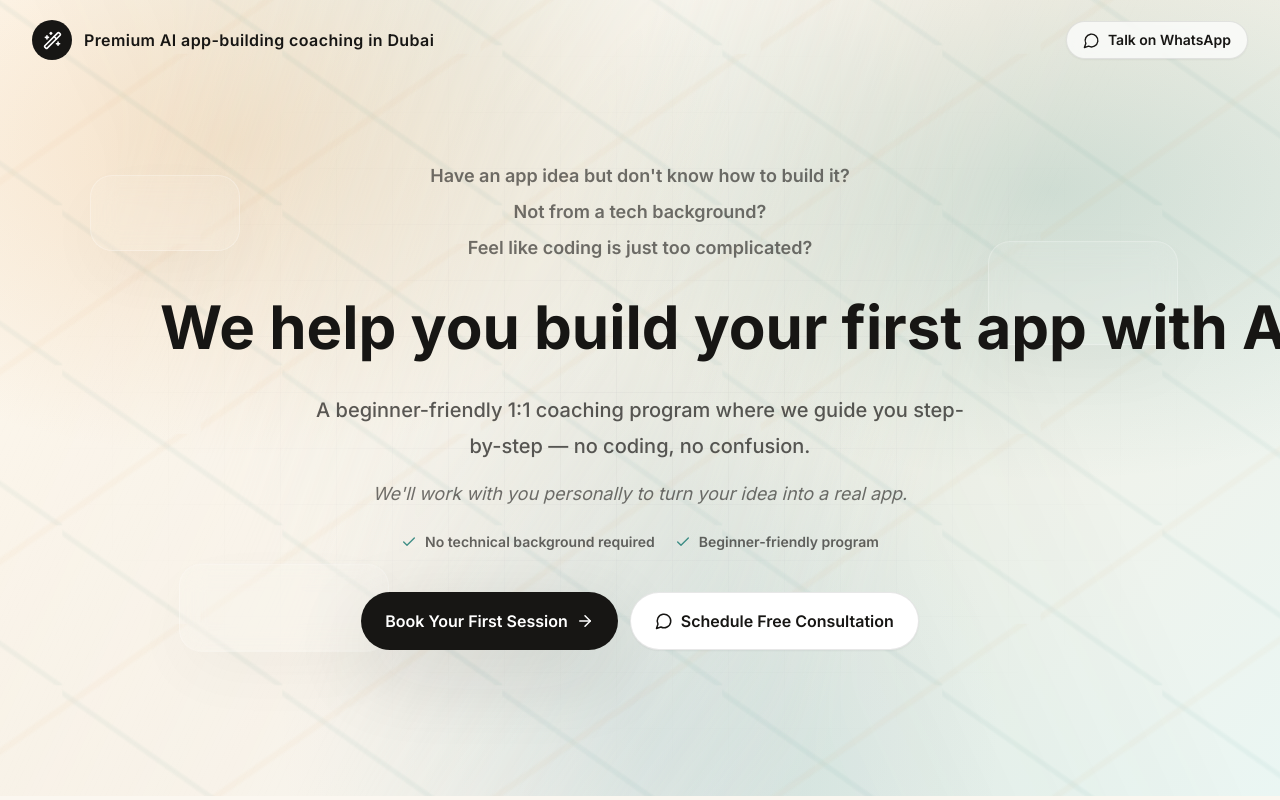
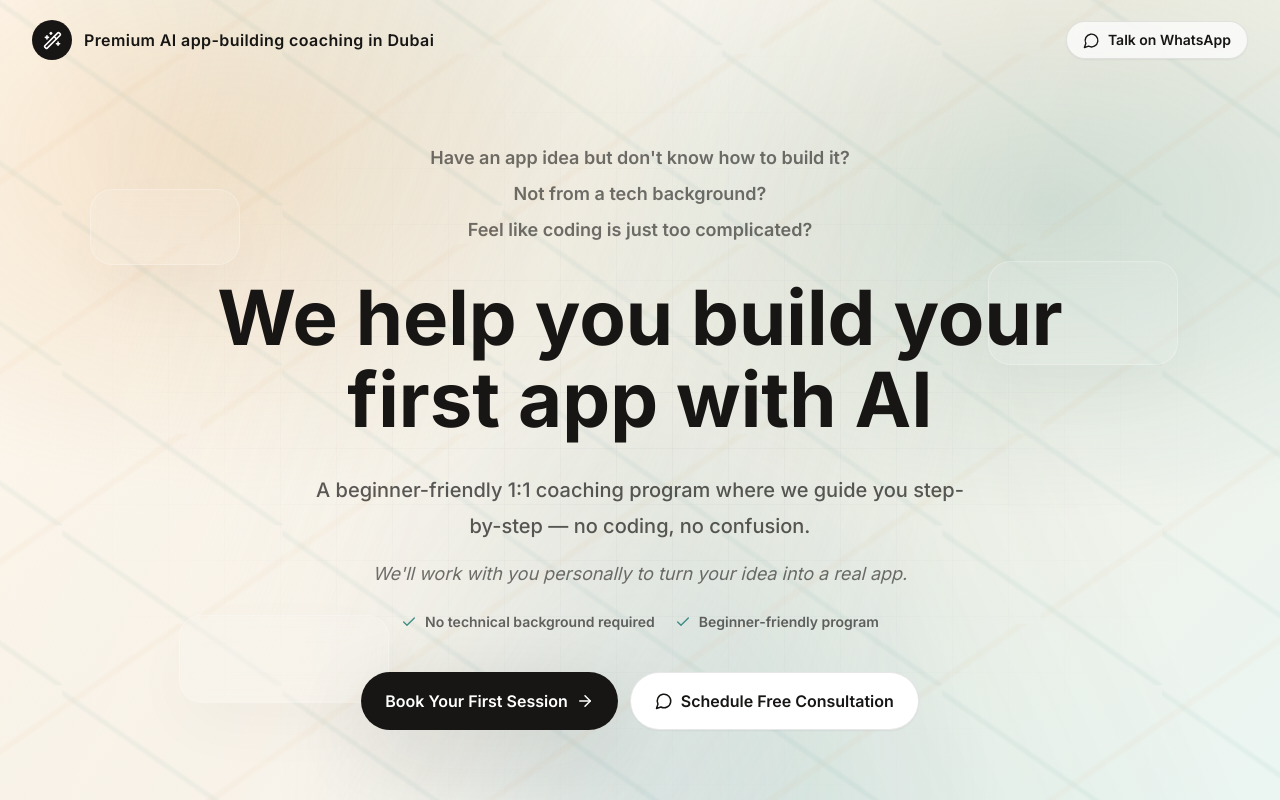
Before and after one commit to varjain11/ai-app-landing, a React (Vite) app: page / in a window 1280 px wide. Shown: the top 800 px of the page. Built offline with nearby package versions, Linux system fonts and the light colour scheme.

Commit message:
Resize hero headline

```diff
--- a/src/main.jsx
+++ b/src/main.jsx
@@ -166,7 +166,7 @@ function App() {
               <p>Not from a tech background?</p>
               <p>Feel like coding is just too complicated?</p>
             </div>
-            <h1 className="mx-auto max-w-6xl text-4xl font-bold leading-[1.16] tracking-normal text-ink sm:text-5xl sm:leading-[1.12] lg:whitespace-nowrap lg:text-6xl lg:leading-[1.1]">
+            <h1 className="mx-auto max-w-5xl text-4xl font-bold leading-[1.16] tracking-normal text-ink sm:text-5xl sm:leading-[1.12] lg:text-[4.35rem] lg:leading-[1.08] xl:text-[4.75rem]">
               We help you build your first app with AI
             </h1>
               <p className="mx-auto mt-8 max-w-2xl text-lg font-medium leading-8 text-ink/70 sm:text-xl sm:leading-9">
```
